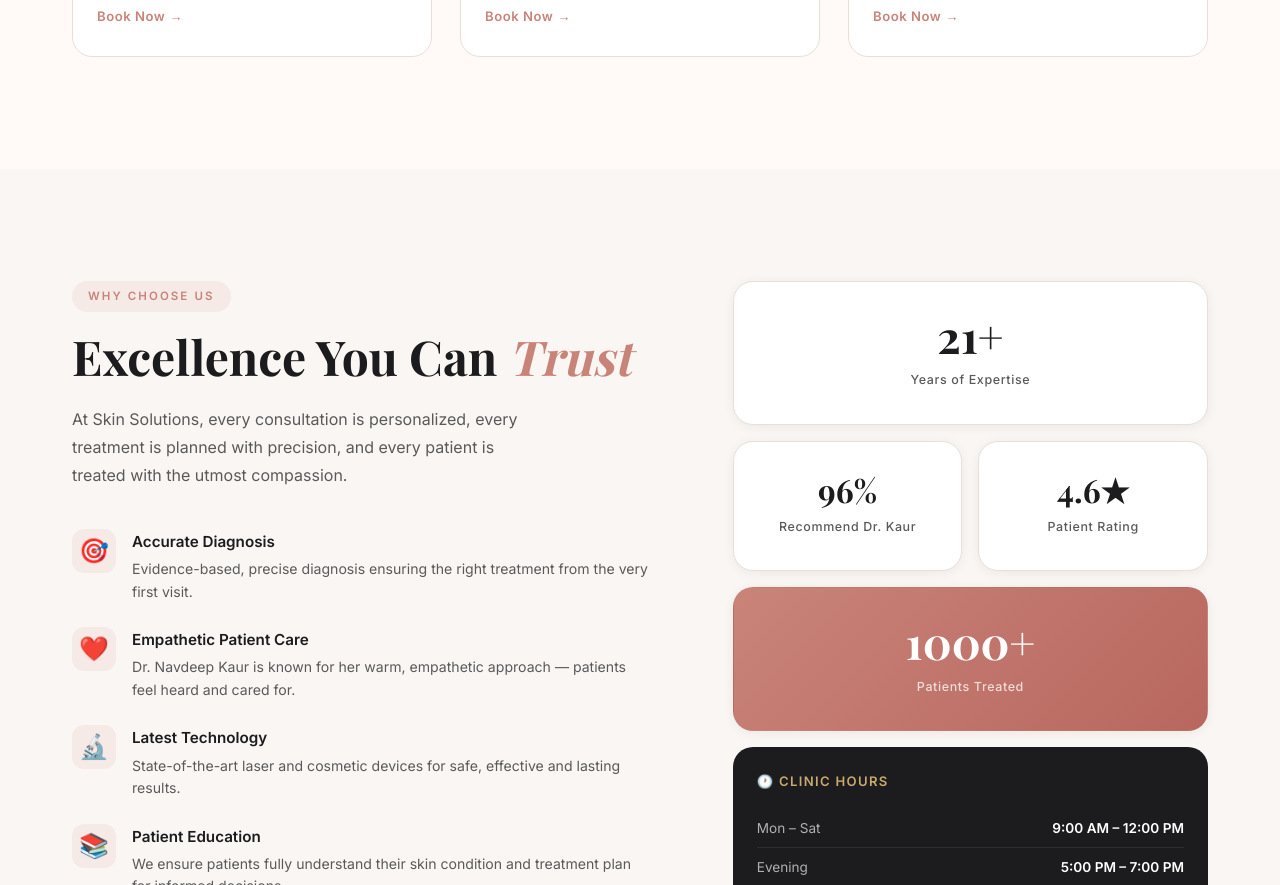
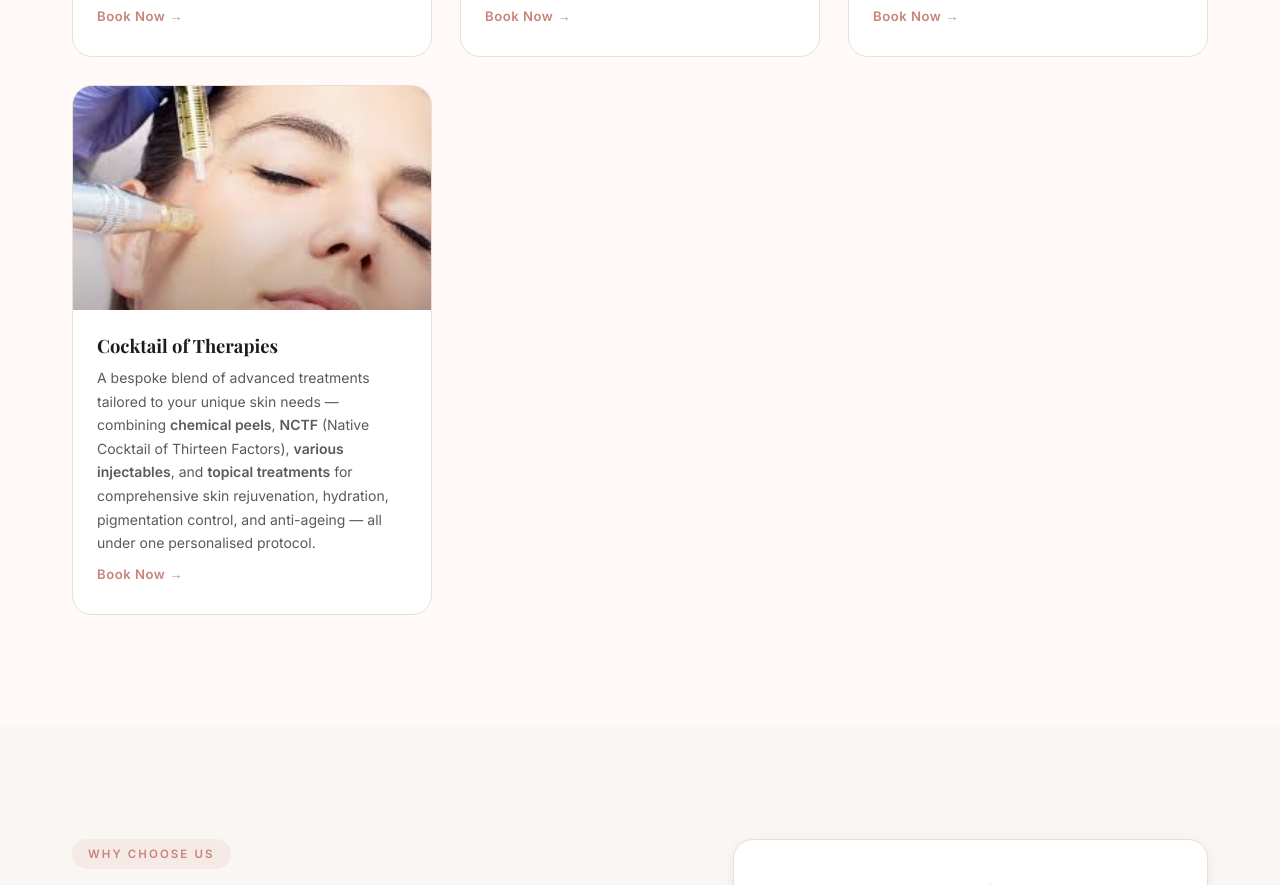
Before and after one commit to gsengh24/Dr-Navdeep-Kaur, a plain HTML site: page index.html in a window 1280 px wide. Shown: the part 5113-5998 px from the top of the page. Drawn offline with nearby package versions, Linux system fonts and the light colour scheme; a web font is replaced by a local one.

Commit message:
Add Cocktail of Therapies service card and booking option

```diff
--- a/index.html
+++ b/index.html
@@ -424,6 +424,18 @@
           </div>
         </div>
 
+        <div class="treatment-card">
+          <div class="treatment-img-wrap">
+            <img src="images/mesotherapy.jpg" alt="Cocktail of Therapies" loading="lazy" />
+            <div class="treatment-overlay"></div>
+          </div>
+          <div class="treatment-body">
+            <h3>Cocktail of Therapies</h3>
+            <p>A bespoke blend of advanced treatments tailored to your unique skin needs — combining <strong>chemical peels</strong>, <strong>NCTF</strong> (Native Cocktail of Thirteen Factors), <strong>various injectables</strong>, and <strong>topical treatments</strong> for comprehensive skin rejuvenation, hydration, pigmentation control, and anti-ageing — all under one personalised protocol.</p>
+            <a href="#appointment" class="service-link">Book Now →</a>
+          </div>
+        </div>
+
       </div>
     </div>
   </section>
@@ -672,6 +684,7 @@
                 <option>Detan Treatments</option>
                 <option>Carbon Facial</option>
                 <option>Dermaplaning</option>
+                <option>Cocktail of Therapies (Peels / NCTF / Injectables)</option>
                 <option>General Skin Consultation</option>
                 <option>Other</option>
               </select>
```
